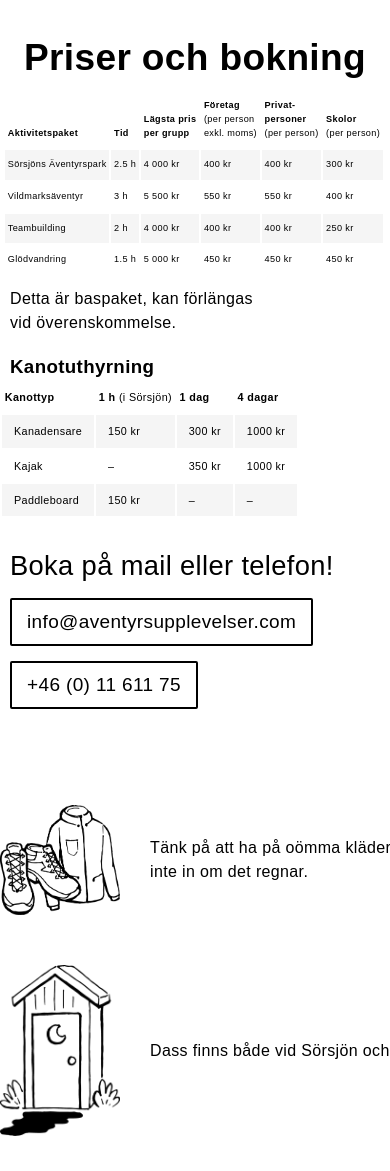
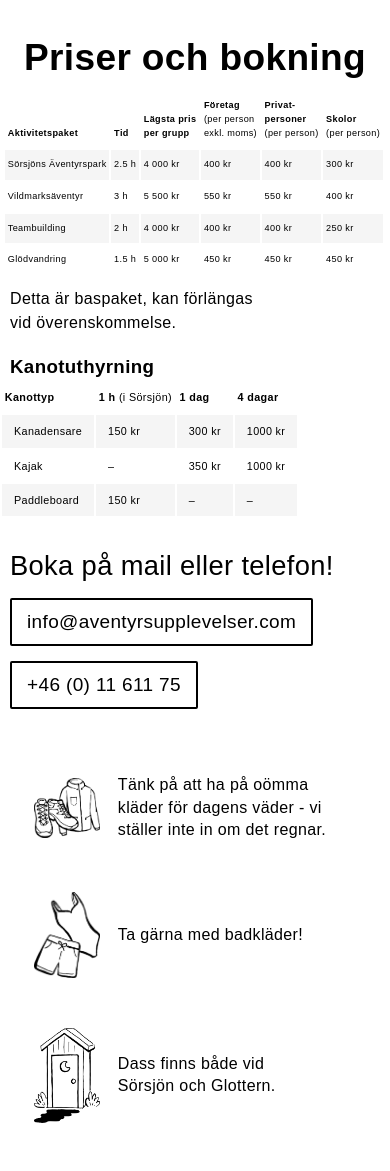
Before and after one commit to aventyrsupplevelser/aventyrsupplevelser.github.io, a Jekyll site: the page built from teambuildingnew.markdown, in a window 390 px wide. Shown: the part 4645-5816 px from the top of the page. Built offline with Jekyll 4.4.1, drawn with Linux system fonts in a browser that asks for light colours; some of the changed text lies outside the part shown.

Commit message:
team done

```diff
--- a/_layouts/defaultnew.html
+++ b/_layouts/defaultnew.html
@@ -345,27 +345,23 @@
 			}
 
 			#nardetardags img {
-				width: 120px;
+				width: 140px;
 				padding-right: 30px;
 			}
 
 			#nardetardags > div {
 				display: flex;
 				align-items: center;
-				width: 600px;
-			}
-
-			#nardetardags > div > div {
-				width: 450px;
 			}
 
 			#nardetardags {
 				display: grid;
-				grid-template-columns: 640px 1fr;
+				grid-template-columns: 500px 1fr;
 				grid-template-rows: 1fr 1fr;
-				gap: 20px;
+				gap: 50px;
 				margin-bottom: 40px;
-				margin-top: 50px;
+				margin-top: 70px;
+				padding-left: 80px;
 			}
 
 			/*
@@ -554,6 +550,30 @@
 					line-height: 1.3em;
 				}
 
+				#nardetardags {
+					grid-template-columns: 1fr 1fr;
+					grid-template-rows: 1fr 1fr;
+					gap: 20px;
+					margin: 50px auto 40px;
+				}
+
+				#nardetardags > div {
+					width: inherit;
+				}
+
+				#nardetardags > div:nth-child(even) {
+				}
+
+				#nardetardags > div > div {
+					width: max-content;
+				}
+
+				#nardetardags img {
+					width: 9vw;
+				}
+
+
+
 			}
 
 			@media (max-width: 1000px) {
@@ -573,6 +593,14 @@
 
 				#priskontakt a {
 					margin-right: 10px;
+				}
+
+				#nardetardags {
+					padding-left: 35px;
+				}
+
+				#nardetardags img {
+					padding-right: 20px;
 				}
 
 
@@ -717,6 +745,17 @@
 					display: block;
 				}
 
+				#nardetardags {
+					padding: 0px 0px 0px calc(10px + 3vw);
+					font-size: 15px;
+					line-height: 1.4em;
+					grid-column-gap: 0px;
+				}
+
+				#nardetardags img {
+					padding-right: 2.5vw;
+				}
+
 			}
 
 			@media (max-width: 600px) {
@@ -836,6 +875,23 @@
 					padding: 12px 17px;
 				}
 
+				#nardetardags {
+					display: flex;
+					flex-direction: column;
+					padding-left: calc(25vw - 40px);
+					font-size: 16px;
+					margin-bottom: 0px;
+				}
+
+				#nardetardags > div {
+					padding-bottom: 30px;
+				}
+
+				#nardetardags img {
+					width: 17vw;
+					padding-right: 25px;
+				}
+
 
 
 			}
@@ -885,6 +941,13 @@
 					padding: 10px 15px;
 				}
 
+				#nardetardags {
+					padding-left: calc(15vw - 25px);
+				}
+
+				#nardetardags img {
+					padding-right: 18px;
+				}
 			}
 </style>
 </head>
--- a/teambuildingnew.markdown
+++ b/teambuildingnew.markdown
@@ -288,7 +288,7 @@ layout: defaultnew
 	<div>
 		<img src="/images/sturdyclothes.png">
 		<div>
-			Tänk på att ha på oömma kläder för dagens väder - vi ställer inte in om det&nbsp;regnar.
+			Tänk på att ha på oömma<br class="midbr"> kläder för dagens väder - vi <br class="midbr">ställer inte in om det&nbsp;regnar.
 		</div>
 	</div>
 	<div>
@@ -300,13 +300,13 @@ layout: defaultnew
 	<div>
 		<img src="/images/outhouse.png" class="dagsicon">
 		<div>
-			Dass finns både vid Sörsjön och&nbsp;Glottern.
+			Dass finns både vid<br class="midbr">Sörsjön och&nbsp;Glottern.
 		</div>
 	</div>
 	<div>
 		<img src="/images/mapicon.png">
 		<div>
-			Se till att du åker till den rätta&nbsp;av&nbsp;<a href="#vagbeskrivningar">våra&nbsp;två&nbsp;platser!</a>
+			Se till att du åker till den<br class="midbr">rätta&nbsp;av&nbsp;<a href="#vagbeskrivningar">våra&nbsp;två&nbsp;platser!</a>
 		</div>
 	</div>
 </div>
```
